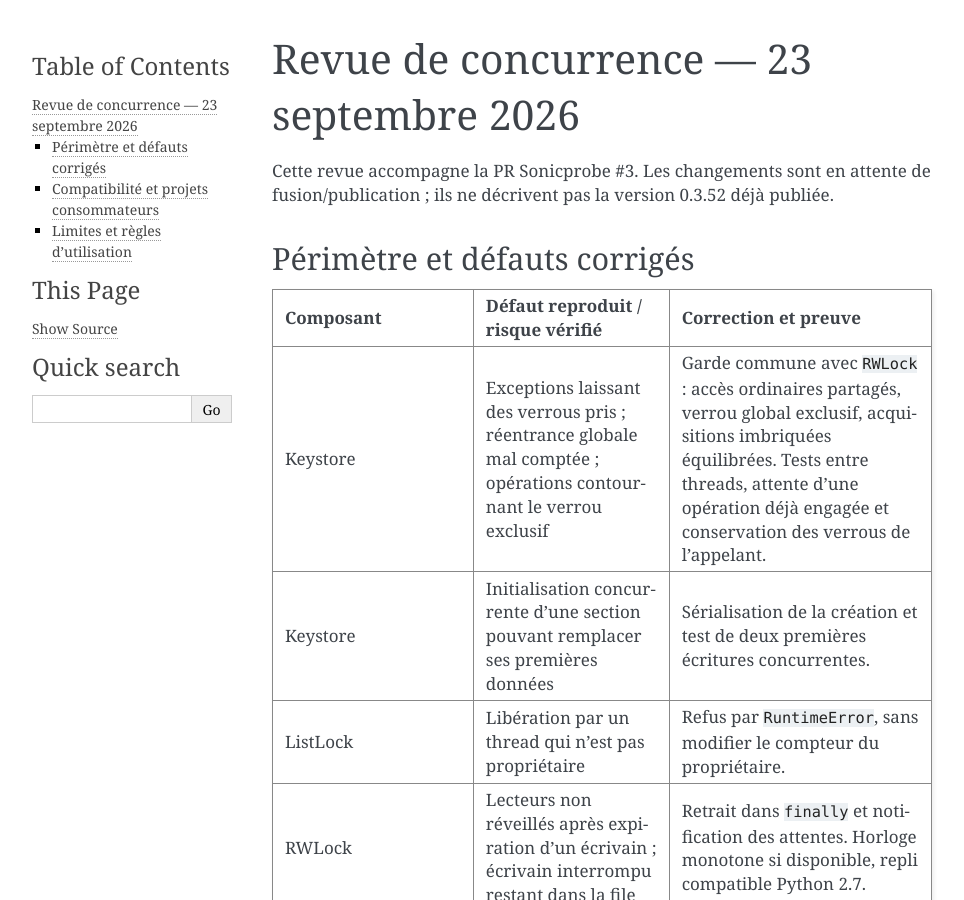
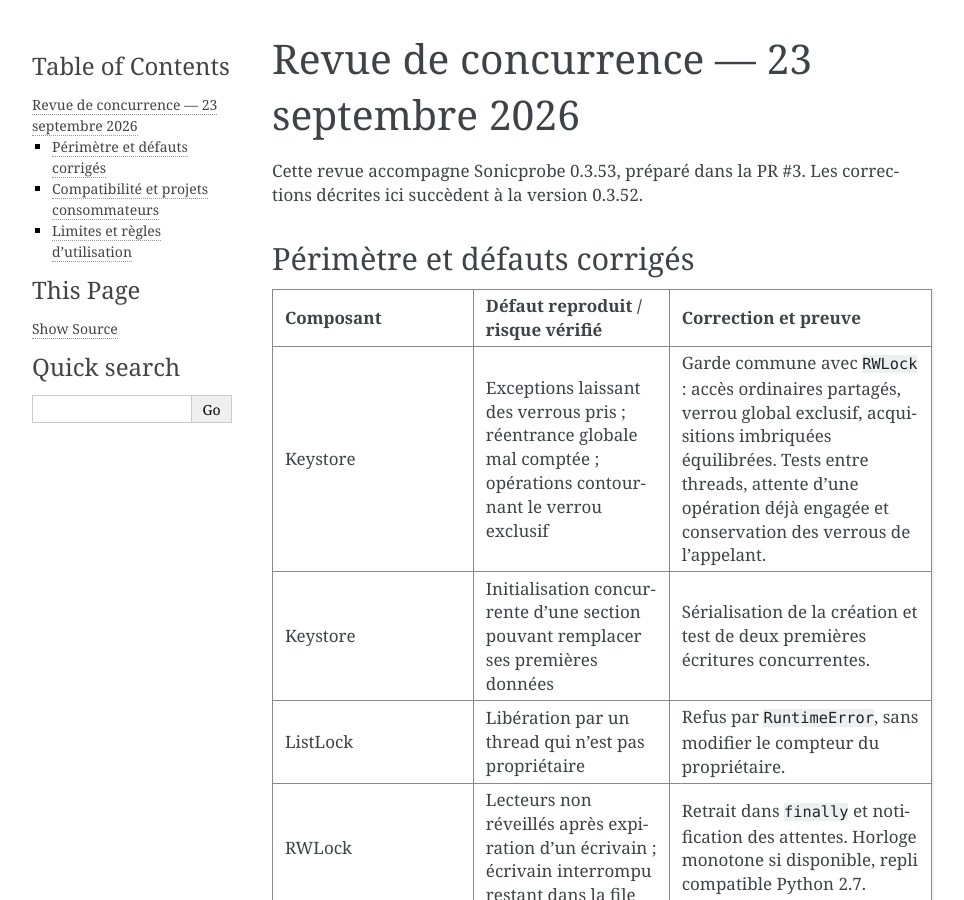
Before and after one commit to decryptus/sonicprobe, a Sphinx documentation site: the page built from docs/CONCURRENCY_REVIEW.md, in a window 1280 px wide and 900 px high. Shown: the whole window, without its empty margins (148-1112 px from the left). Built offline with Sphinx 7.4.7, drawn with Linux system fonts in a browser that asks for light colours.

```diff
--- a/docs/CONCURRENCY_REVIEW.md
+++ b/docs/CONCURRENCY_REVIEW.md
@@ -1,7 +1,7 @@
 # Revue de concurrence — 23 septembre 2026
 
-Cette revue accompagne la PR Sonicprobe #3. Les changements sont en attente de
-fusion/publication ; ils ne décrivent pas la version 0.3.52 déjà publiée.
+Cette revue accompagne Sonicprobe 0.3.53, préparé dans la PR #3. Les corrections
+décrites ici succèdent à la version 0.3.52.
 
 ## Périmètre et défauts corrigés
 
--- a/setup.yml
+++ b/setup.yml
@@ -4,8 +4,8 @@ description: sonicprobe
 author: Adrien Delle Cave
 author_email: pypi@doowan.net
 copyright: '2022 Adrien Delle Cave'
-release: '0.3.52'
-version: '0.3.52'
+release: '0.3.53'
+version: '0.3.53'
 license: License GPL-3
 url: https://github.com/decryptus/sonicprobe
 python_requires:
```
Also changed, not shown: README.md (+1 -1 lines), 3 other files.
